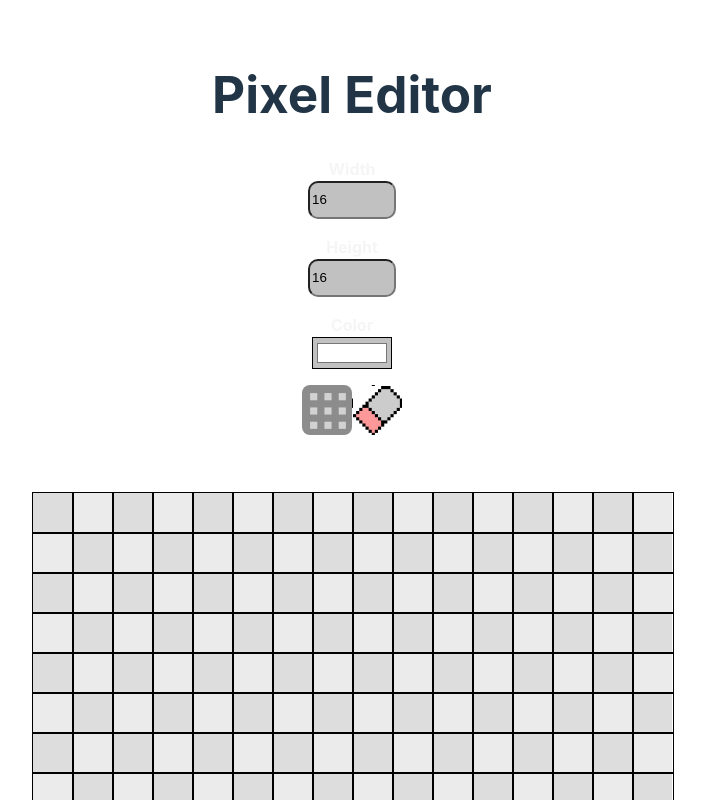
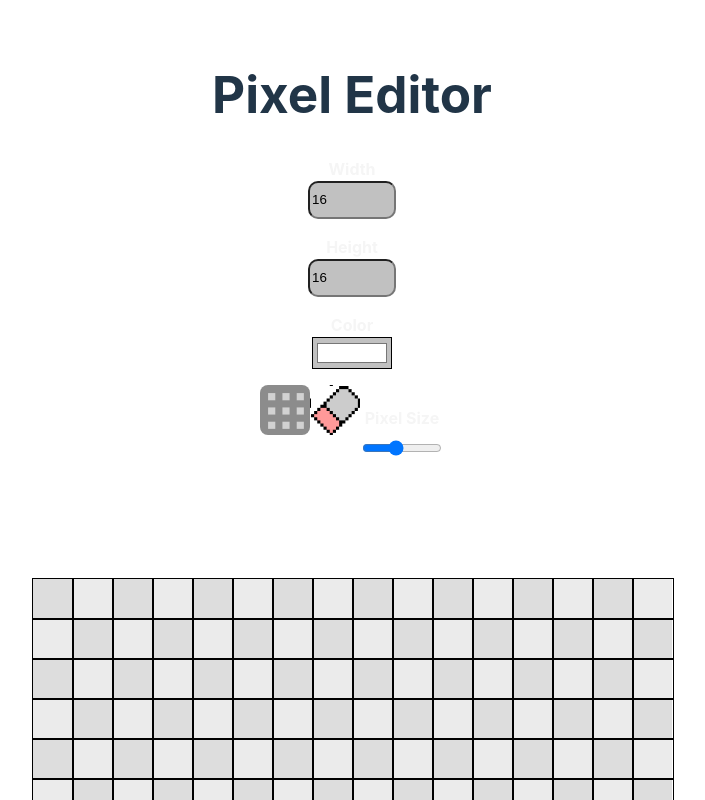
Before and after one commit to adamkumlin/pixel-editor, a React (Vite) app in the folder pixel-editor/: page / in a window 1280 px wide. Shown: the top 800 px of the page, without its empty margins (288-993 px from the left). Built offline with nearby package versions, Linux system fonts and the light colour scheme.

Commit message:
work on tooltip feature

```diff
--- a/pixel-editor/src/App.css
+++ b/pixel-editor/src/App.css
@@ -83,8 +83,8 @@ select {
 }
 
 .ColorHistory {
-  height: 25px;
-  margin: 1rem 0 1rem 0;
+  height: 50px;
+  margin: 1rem 0 2rem 0;
 }
 
 .ColorHistory button {
@@ -97,6 +97,10 @@ select {
 .Outline {
   width: 50px;
   height: 50px;
+}
+
+.Toolbox .InputField {
+  display: inline-block;
 }
 
 .eraserDisabled {
--- a/pixel-editor/src/components/Canvas.tsx
+++ b/pixel-editor/src/components/Canvas.tsx
@@ -9,6 +9,7 @@ type CanvasProps = {
   pixelClass: string;
   pixelSize: number;
   eraserIsActive: boolean;
+  ref: any;
 };
 
 const Canvas: React.FC<CanvasProps> = forwardRef(
--- a/pixel-editor/src/components/Editor.tsx
+++ b/pixel-editor/src/components/Editor.tsx
@@ -15,26 +15,12 @@ const Editor: React.FC = () => {
   const [selectedFileFormat, setSelectedFileFormat] =
     useState<FileFormat>("png");
   const [pixelClass, setPixelClass] = useState("Pixel showOutline");
-  const [pixelSize, setPixelSize] = useState<number | null>(null);
+  const [pixelSize, setPixelSize] = useState<number>(40);
   const [drawCanvas, setDrawCanvas] = useState<boolean>(false);
   const [recentColors, setRecentColors] = useState<string[]>([]);
   const [eraserIsActive, setEraserIsActive] = useState<boolean>(false);
 
   const canvasRef = useRef(null);
-
-  const handleChangeWidth = (e: React.ChangeEvent<HTMLInputElement>) => {
-    setDrawCanvas(false);
-    setSelectedWidth(parseInt(e.target.value));
-  };
-
-  const handleChangeHeight = (e: React.ChangeEvent<HTMLInputElement>) => {
-    setDrawCanvas(false);
-    setSelectedHeight(parseInt(e.target.value));
-  };
-
-  const handleChangeColor = (e: React.ChangeEvent<HTMLInputElement>) => {
-    setSelectedColor(e.target.value);
-  };
 
   const updateRecentColors = (e: React.ChangeEvent<HTMLInputElement>) => {
     if (recentColors.includes(e.target.value)) {
@@ -92,14 +78,14 @@ const Editor: React.FC = () => {
         label="Width"
         type="number"
         value={selectedWidth}
-        onChange={(e) => handleChangeWidth(e)}
+        onChange={(e) => setSelectedWidth(parseInt(e.target.value))}
       />
 
       <InputField
         label="Height"
         type="number"
         value={selectedHeight}
-        onChange={(e) => handleChangeHeight(e)}
+        onChange={(e) => setSelectedHeight(parseInt(e.target.value))}
       />
 
       <InputField
@@ -107,7 +93,7 @@ const Editor: React.FC = () => {
         type="color"
         value={selectedColor}
         disabled={eraserIsActive}
-        onChange={handleChangeColor}
+        onChange={(e) => setSelectedColor(e.target.value)}
         onBlur={updateRecentColors}
       />
 
@@ -125,7 +111,8 @@ const Editor: React.FC = () => {
         setEraserIsActive={setEraserIsActive}
         eraserIsActive={eraserIsActive}
         recentColors={recentColors}
-        setRecentColors={setRecentColors}
+        setPixelSize={setPixelSize}
+        pixelSize={pixelSize}
       />
 
       {drawCanvas || (selectedWidth <= 45 && selectedHeight <= 45) ? (
--- a/pixel-editor/src/components/Toolbox.tsx
+++ b/pixel-editor/src/components/Toolbox.tsx
@@ -1,29 +1,33 @@
 import { useState } from "react";
 import "../App.css";
 import Button from "./Button";
+import InputField from "./InputField";
+import Tooltip from "./Tooltip";
 
 type ToolboxProps = {
   pixelClass: string;
   setPixelClass: React.Dispatch<React.SetStateAction<string>>;
   recentColors: string[];
   setEraserIsActive: React.Dispatch<React.SetStateAction<boolean>>;
-  setRecentColors: React.Dispatch<React.SetStateAction<string[]>>;
   eraserIsActive: boolean;
   setSelectedColor: React.Dispatch<React.SetStateAction<string>>;
+  setPixelSize: React.Dispatch<React.SetStateAction<number>>;
+  pixelSize: number;
 };
 
 type OutlineStatus = "Outline outlineOn" | "Outline outlineOff";
 
 type EraserStatus = "Eraser eraserEnabled" | "Eraser eraserDisabled";
 
-const Pixel: React.FC<ToolboxProps> = ({
+const Toolbox: React.FC<ToolboxProps> = ({
   pixelClass,
   setPixelClass,
   recentColors,
-  setRecentColors,
   setEraserIsActive,
   eraserIsActive,
   setSelectedColor,
+  setPixelSize,
+  pixelSize,
 }) => {
   const [outlineClass, setOutlineClass] =
     useState<OutlineStatus>("Outline outlineOn");
@@ -50,11 +54,22 @@ const Pixel: React.FC<ToolboxProps> = ({
     );
   };
 
+  const handlePixelSizeChange = (e: React.ChangeEvent<HTMLInputElement>) => {
+    setPixelSize(parseInt(e.target.value));
+  };
+
   return (
     <div className="Toolbox">
       <Button className={outlineClass} onClick={handleOutlineChange} />
       <Button className={eraserClass} onClick={handleEraserChange} />
+      <InputField
+        label="Pixel Size"
+        type="range"
+        value={pixelSize}
+        onChange={(e) => handlePixelSizeChange(e)}
+      />
       <div className="ColorHistory">
+        {recentColors.length > 0 ? <p>Color History:</p> : null}
         {recentColors.map((color, index) => (
           <Button
             buttonColor={{ backgroundColor: color }}
@@ -67,4 +82,4 @@ const Pixel: React.FC<ToolboxProps> = ({
   );
 };
 
-export default Pixel;
+export default Toolbox;
--- /dev/null
+++ b/pixel-editor/src/components/Tooltip.tsx
@@ -0,0 +1,17 @@
+import { useState } from "react";
+import "../App.css";
+
+type TooltipProps = {
+  label: string;
+};
+
+type VisibilityStatus = "visible" | "hidden";
+
+const Tooltip: React.FC<TooltipProps> = ({ label }) => {
+
+    const [visibilityStatus, setVisibilityStatus] = useState<VisibilityStatus>("hidden");
+
+  return <div className="Tooltip" onMouseEnter={() => setVisibilityStatus("visible")} onMouseLeave={() => setVisibilityStatus("hidden")} style={{visibility: visibilityStatus}}>{label}</div>;
+};
+
+export default Tooltip;
```
